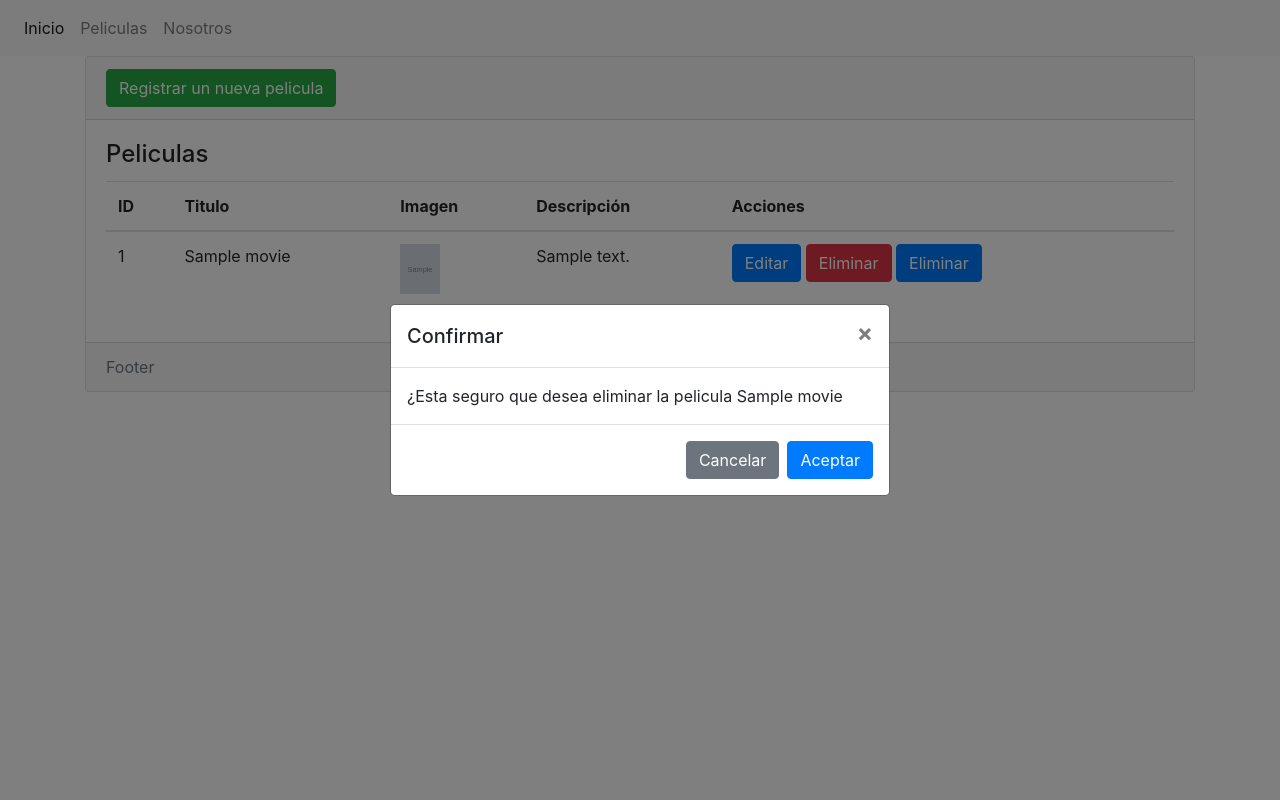
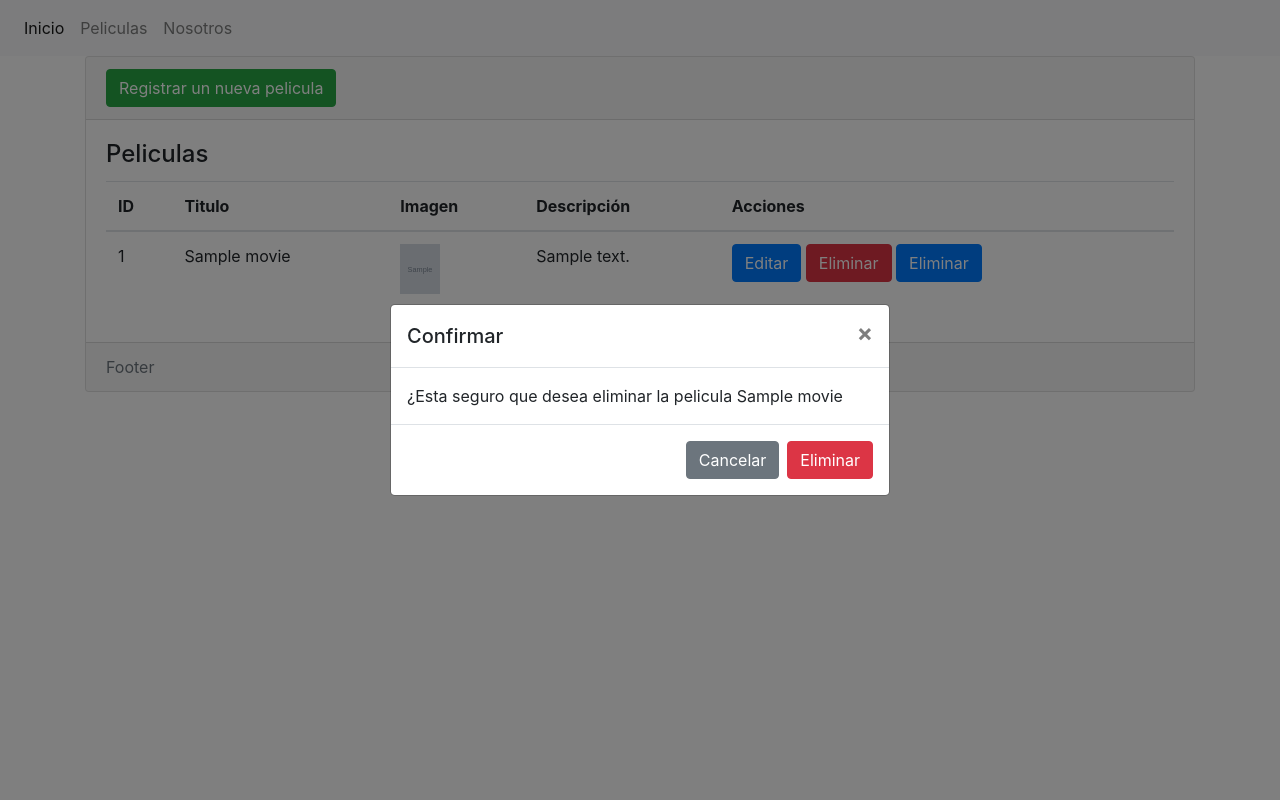
Before and after one commit to EderNarvaez/moviesgood, a Django app: page /movies in a window 1280 px wide, after a click on "Eliminar". Run offline with Django 4.2, Linux system fonts and the light colour scheme; tables that the repository leaves empty hold one stand-in row (values such as "Sample post"); grey boxes marked "Sample" are stand-in pictures; some libraries are stand-ins or nearby versions.

Commit message:
first commit122wqssdsssdsd}sddikjdxsdsddfdffsd

```diff
--- a/movies/templates/movies/index.html
+++ b/movies/templates/movies/index.html
@@ -51,7 +51,7 @@
                                 </div>
                                 <div class="modal-footer">
                                   <button type="button" class="btn btn-secondary" data-dismiss="modal">Cancelar</button>
-                                  <button type="button" class="btn btn-primary" href="{%url 'delete' movie.id">Aceptar</button>
+                                  <a name="" id="" class="btn btn-danger" href="{% url 'delete' movie.id %}" role="button" data-togle="modal" data-target="#deleteConfirm">Eliminar</a>
                                 </div>
                               </div>
                             </div>
```
